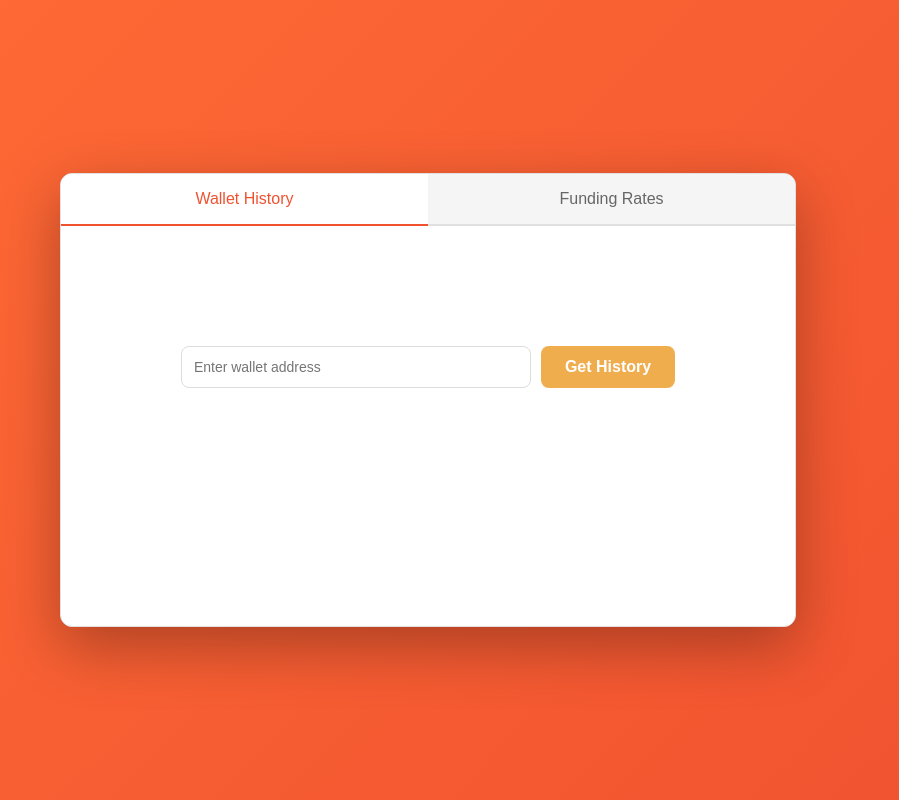
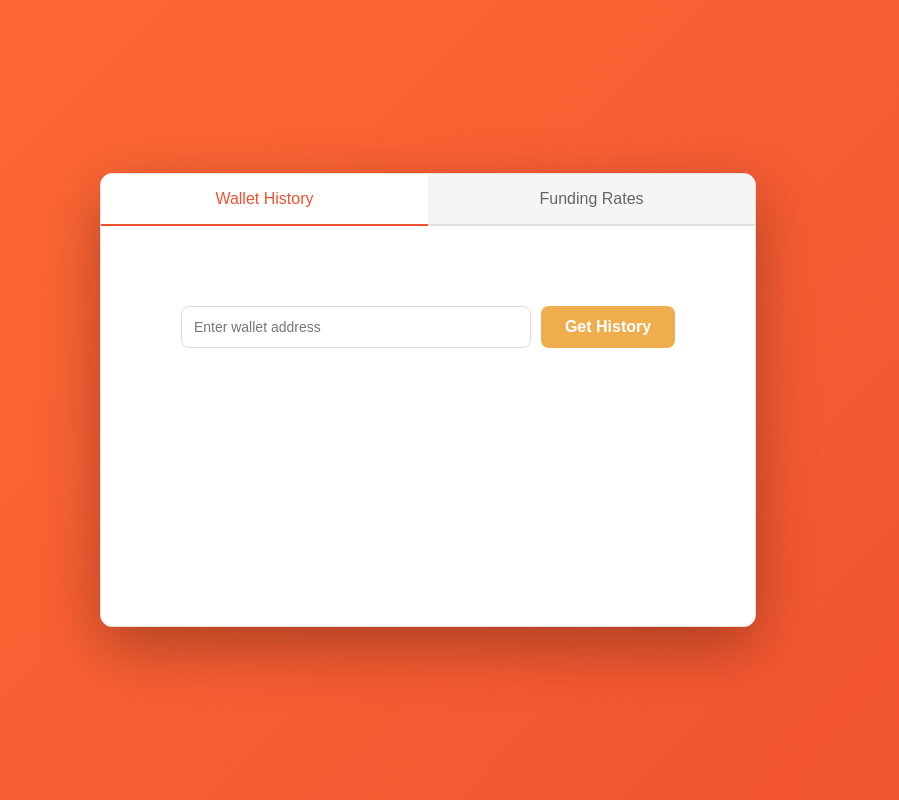
Before and after one commit to flyingsalsa/Hyperliquid_dashboard, a Next.js app: page / in a window 1280 px wide. Shown: the whole page, without its empty margins (212-1111 px from the left). Built offline with nearby package versions, Linux system fonts and the light colour scheme.

Commit message:
Fix ui issues

```diff
--- a/app/globals.css
+++ b/app/globals.css
@@ -20,7 +20,7 @@ body {
   box-shadow: 0 20px 60px rgba(0, 0, 0, 0.3);
   overflow: hidden;
   width: 100%;
-  max-width: 1000px;
+  max-width: 1400px;
   border: 1px solid #e0e0e0;
 }
 
--- a/app/page.js
+++ b/app/page.js
@@ -26,9 +26,7 @@ export default function Home() {
         </div>
         <div className="tab-content">
           {activeTab === 'tab1' && (
-            <div className="tab-pane">
-              <WalletHistory />
-            </div>
+            <WalletHistory />
           )}
           {activeTab === 'tab2' && (
             <div className="tab-pane">
--- a/components/WalletHistory.js
+++ b/components/WalletHistory.js
@@ -262,7 +262,7 @@ export default function WalletHistory() {
             {error && <div style={{ textAlign: 'center', color: 'red', marginBottom: '20px' }}>{error}</div>}
 
             {(hasFetched || activeOrders.length > 0 || childrenOrders.length > 0 || historyData.length > 0) && (
-                <div style={{ margin: '0 40px', backgroundColor: '#fff', borderRadius: '8px', boxShadow: '0 2px 8px rgba(0,0,0,0.1)', overflow: 'hidden' }}>
+                <div style={{ margin: '0', backgroundColor: '#fff', borderRadius: '8px', boxShadow: '0 2px 8px rgba(0,0,0,0.1)', overflow: 'hidden' }}>
                     {/* Sub-tabs header */}
                     <div style={{ display: 'flex', borderBottom: '1px solid #eee' }}>
                         <button
```
